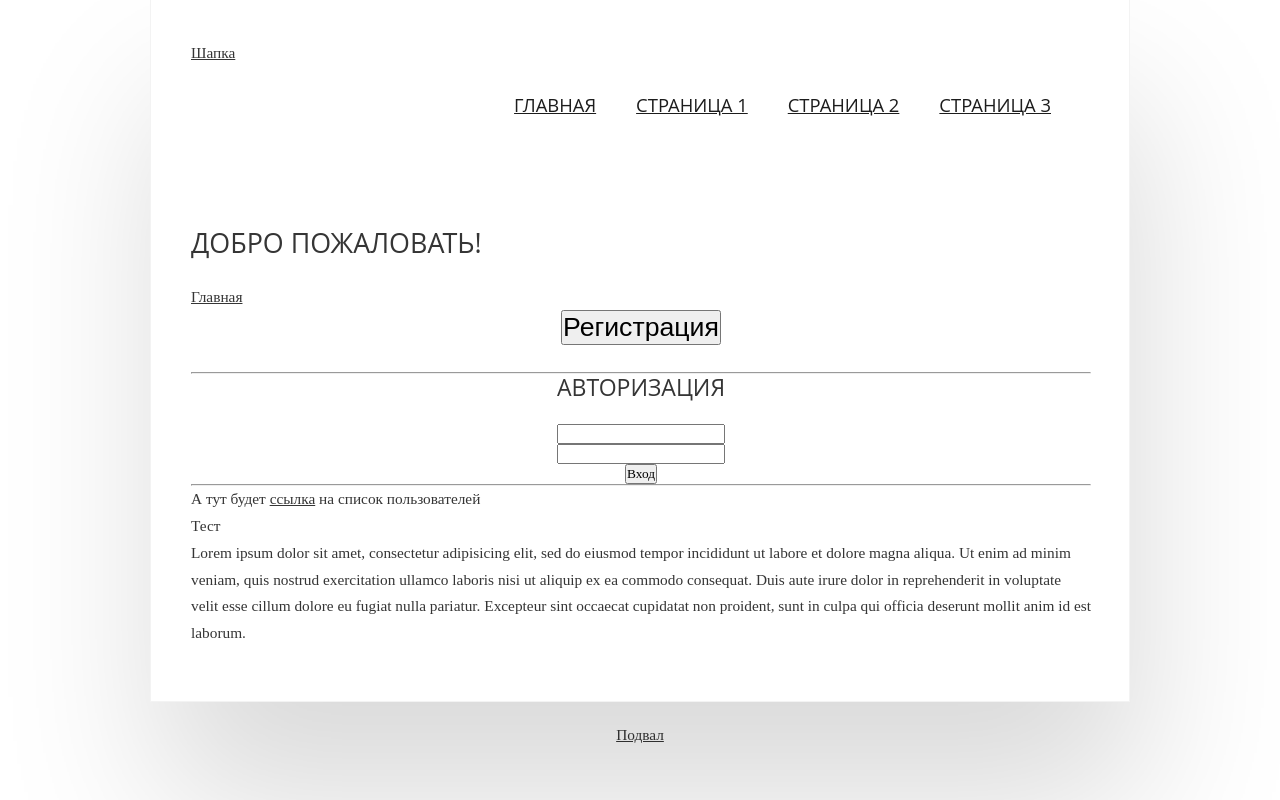
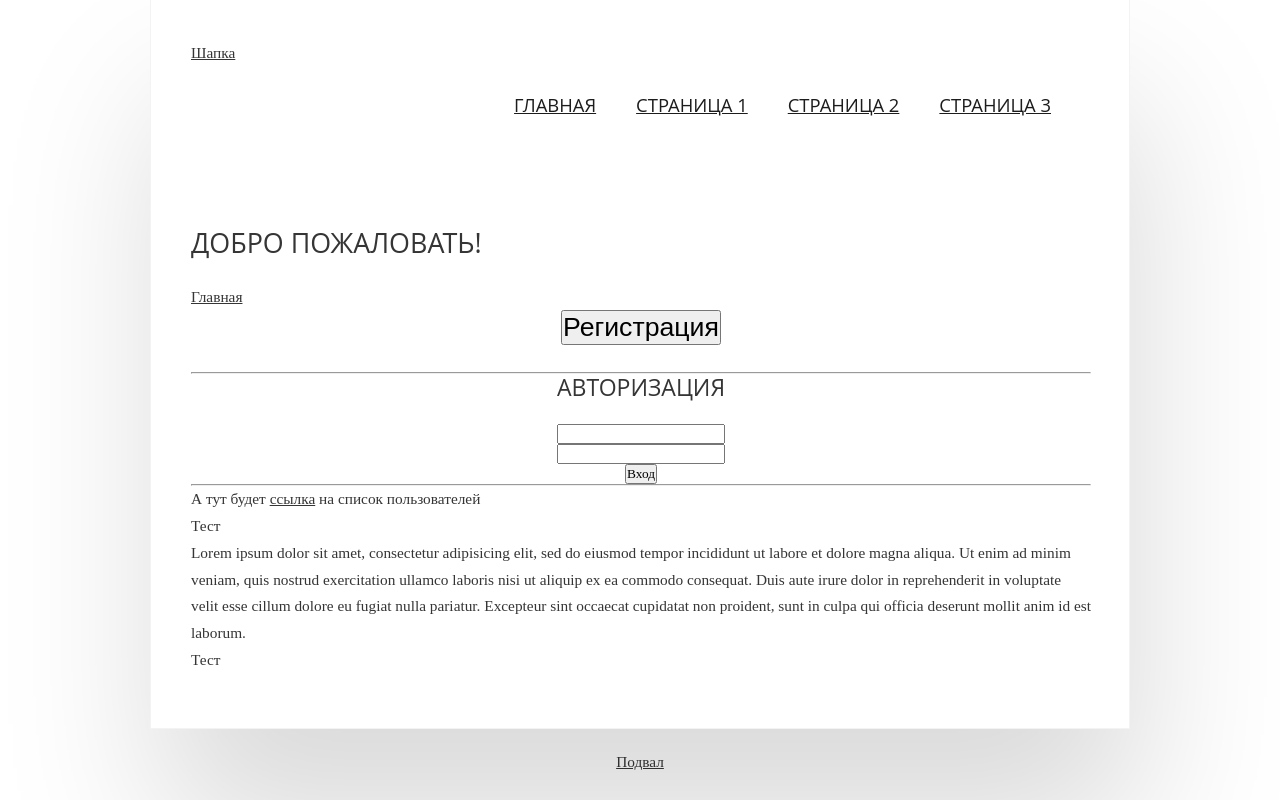
Before and after one commit to Maksim2000menma/mvctest, a PHP site: page / in a window 1280 px wide. Run offline with PHP 8.4, Linux system fonts and the light colour scheme.

Commit message:
third commit

```diff
--- a/application/views/main_view.php
+++ b/application/views/main_view.php
@@ -16,3 +16,4 @@
 <p>А тут будет <a href="/portfolio">ссылка</a> на список пользователей </p> <!--Тест-->
 <p>Тест</p>
 <p>Lorem ipsum dolor sit amet, consectetur adipisicing elit, sed do eiusmod tempor incididunt ut labore et dolore magna aliqua. Ut enim ad minim veniam, quis nostrud exercitation ullamco laboris nisi ut aliquip ex ea commodo consequat. Duis aute irure dolor in reprehenderit in voluptate velit esse cillum dolore eu fugiat nulla pariatur. Excepteur sint occaecat cupidatat non proident, sunt in culpa qui officia deserunt mollit anim id est laborum.</p>
+<p>Тест</p>
```
